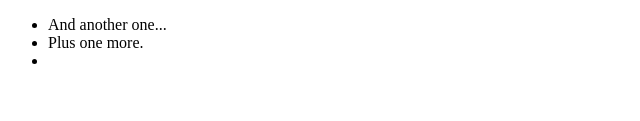
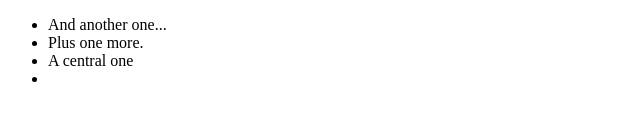
Before and after one commit to hdf1/0main_openSAP_repo, a plain HTML site: page index.html in a window 1280 px wide. Shown: the part 431-552 px from the top of the page, without its empty margins (0-640 px from the left). Drawn offline with Linux system fonts and the light colour scheme.

Commit message:
central change

```diff
--- a/index.html
+++ b/index.html
@@ -17,6 +17,7 @@
 		<ul>
 			<li>And another one...</li>
 			<li>Plus one more.</li>
+			<li>A central one</li>
 			<li></li>
 		</ul>
 	</body>
```
